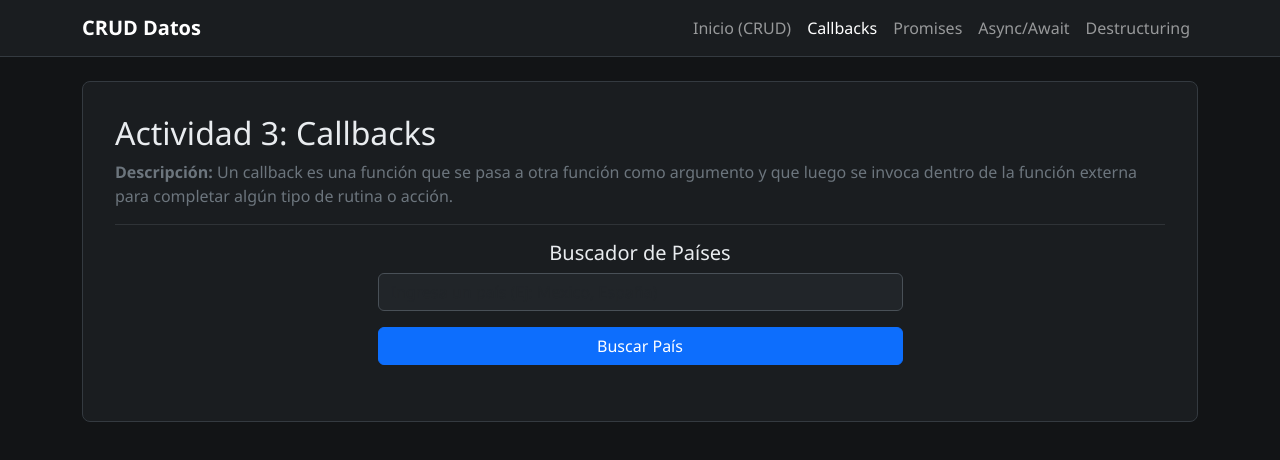
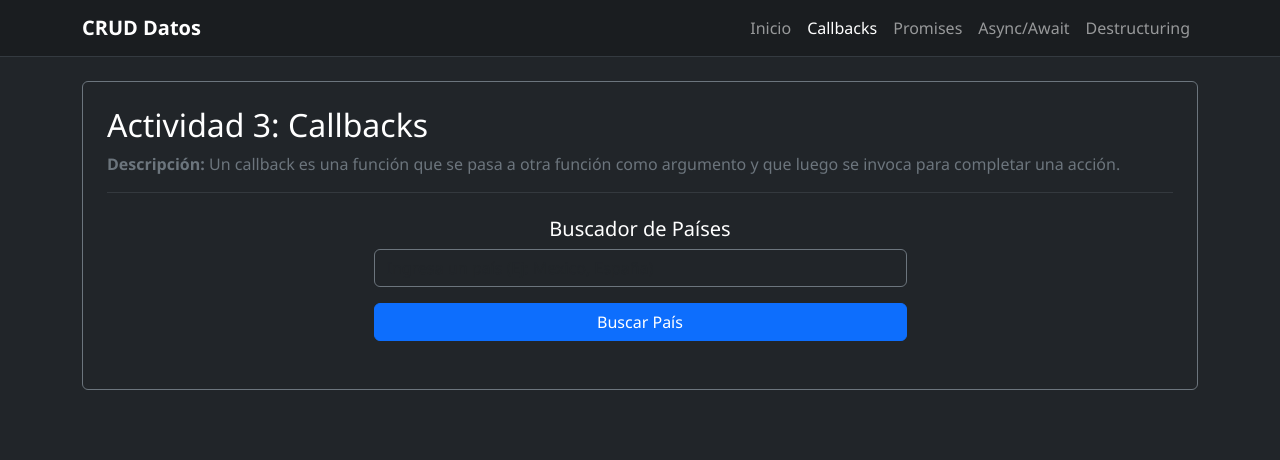
Before and after one commit to ocampotobonemanuel5-svg/taller1_js, a plain HTML site: page src/futere/callbacks/callbacks.html in a window 1280 px wide. Drawn offline with nearby package versions, Linux system fonts and the light colour scheme.

Commit message:
Refactor callbacks.html for improved styling and layout
Updated the HTML structure and styling for the callbacks page, including changes to the navbar and card layout.

```diff
--- a/src/futere/callbacks/callbacks.html
+++ b/src/futere/callbacks/callbacks.html
@@ -7,13 +7,14 @@
 
     <link rel="stylesheet" href="../../style.css">
 </head>
-<body>
-    <nav class="navbar navbar-expand-lg navbar-dark mb-4">
+<body class="bg-dark text-white">
+    <nav class="navbar navbar-expand-lg navbar-dark bg-secondary mb-4">
         <div class="container">
             <a class="navbar-brand fw-bold" href="../../../index.html">CRUD Datos</a>
 
             <div class="navbar-nav ms-auto">
-             <a class="nav-link" href="../../../index.html">Inicio (CRUD)</a>
+                 <a class="nav-link" href="../../../index.html">Inicio</a>
+
                  <a class="nav-link active" href="callbacks.html">Callbacks</a>
                  <a class="nav-link" href="../promesas/promesas.html">Promises</a>
                  <a class="nav-link" href="../async/async.html">Async/Await</a>
@@ -23,20 +24,21 @@
     </nav>
 
     <div class="container">
-        <div class="card-custom">
+        <div class="card-custom p-4 border border-secondary rounded bg-dark">
             <h2>Actividad 3: Callbacks</h2>
             <p class="text-secondary">
-                <strong>Descripción:</strong> Un callback es una función que se pasa a otra función como argumento y que luego se invoca dentro de la función externa para completar algún tipo de rutina o acción.
+                <strong>Descripción:</strong> Un callback es una función que se pasa a otra función como argumento y que luego se invoca para completar una acción.
             </p>
             <hr class="border-secondary">
-            <div class="col-md-6 mx-auto text-center">
+            <div class="col-md-6 mx-auto text-center mt-4">
                 <h5>Buscador de Países</h5>
-                <input type="text" id="pais" class="form-control mb-3" placeholder="Ingresa un país (Ej: Mexico, España)">
+                <input type="text" id="pais" class="form-control mb-3 bg-dark text-white border-secondary" placeholder="Ingresa un país (Ej: Mexico, España)">
                 <button class="btn btn-primary w-100" onclick="ejecutar()">Buscar País</button>
-                <div id="res" class="mt-4 h5"></div>
+                <div id="res" class="mt-4 h5 text-success"></div>
             </div>
         </div>
     </div>
+
     <script src="callbacks.js"></script>
 </body>
 </html>
```
Lines whose indentation alone changed are shown as unchanged.
